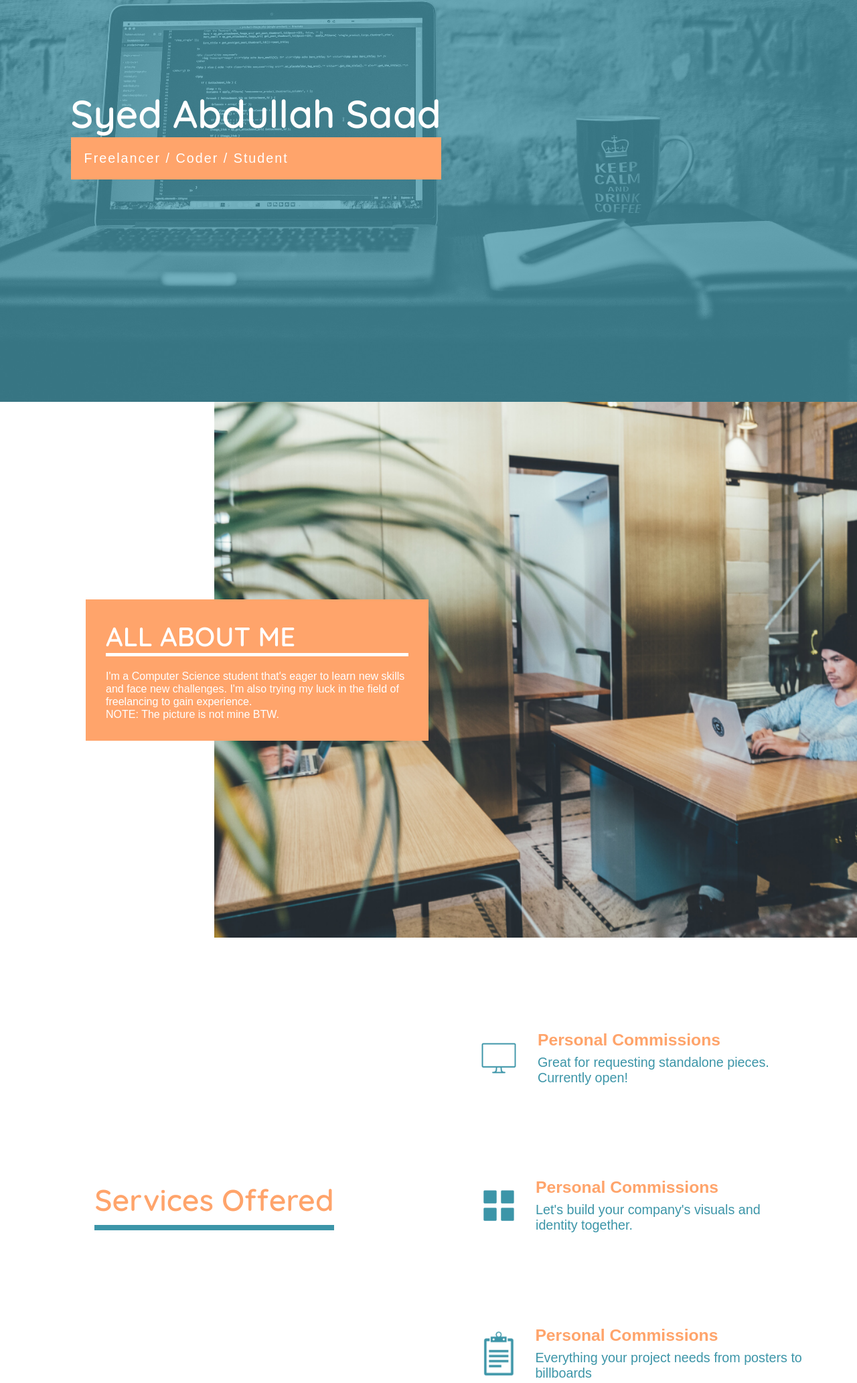
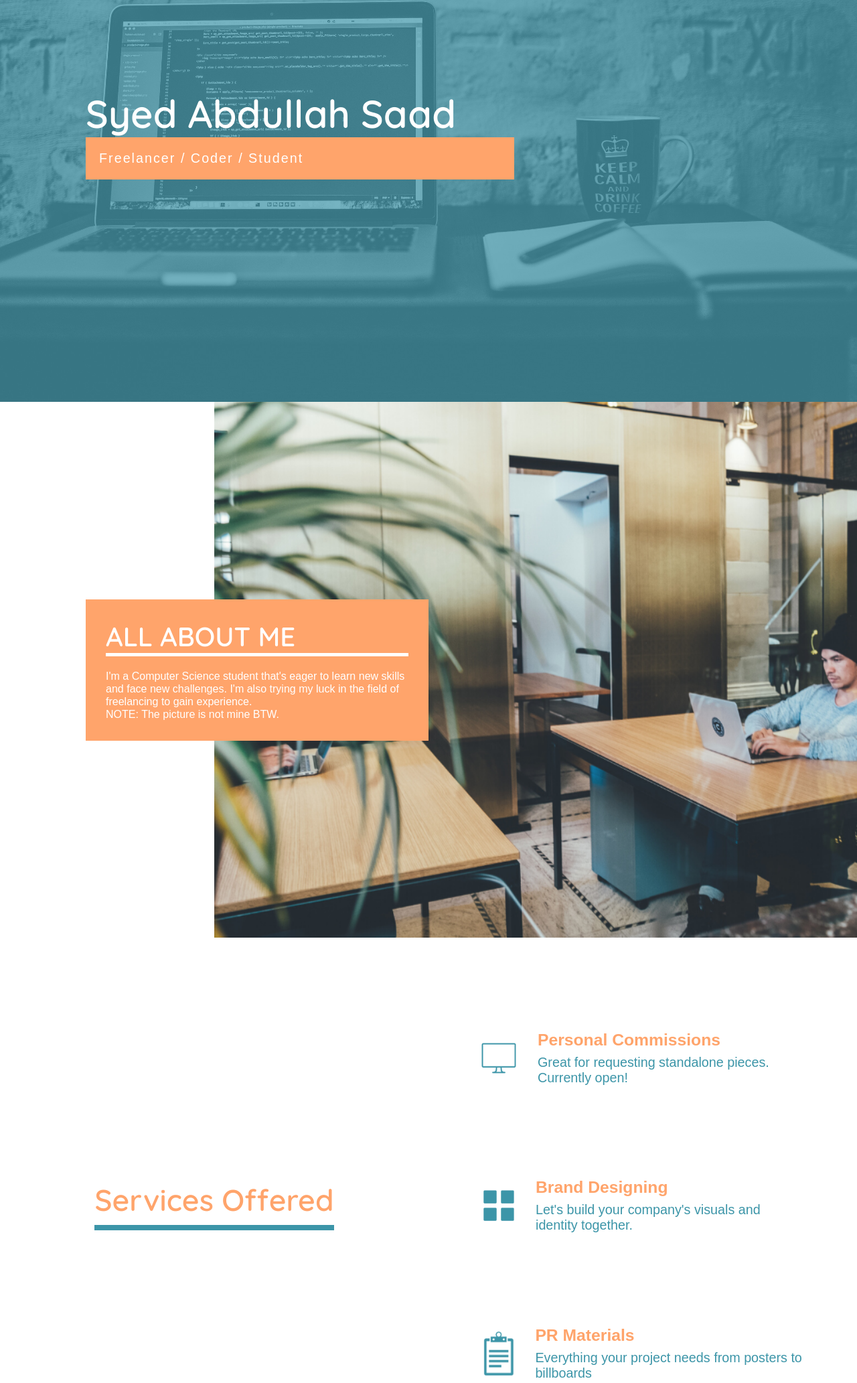
Before and after one commit to AbdullahSaad5/AbdullahSaad5.github.io, a plain HTML site: page index.html in a window 1280 px wide. Shown: the part 200-2265 px from the top of the page at 67% size. Drawn offline with Linux system fonts and the light colour scheme.

Commit message:
Made changes in the first page of web

```diff
--- a/index.html
+++ b/index.html
@@ -48,14 +48,14 @@
                 <div class="service2 service">
                     <img src="./Images/square.png" alt="" height=50px>
                     <div>
-                        <h3>Personal Commissions</h3>
+                        <h3>Brand Designing</h3>
                         <p>Let's build your company's visuals and identity together.</p>
                     </div>
                 </div>
                 <div class="service3 service">
                     <img src="./Images/paper.png" alt="" height=70px>
                     <div>
-                        <h3>Personal Commissions</h3>
+                        <h3>PR Materials</h3>
                         <p>Everything your project needs from posters to billboards</p>
                     </div>
                 </div>
--- a/style.css
+++ b/style.css
@@ -31,7 +31,7 @@ section {
 .page1 .basicInfo {
     position: absolute;
     height: 100vh;
-    width: 55%;
+    width: 100%;
     display: flex;
     align-items: center;
 }
@@ -39,7 +39,8 @@ section {
 .page1 .basicInfo div {
     display: flex;
     flex-direction: column;
-    margin-left: 15%;
+    margin-left: 10%;
+    width: 50%;
 
     justify-content: center;
 
```
